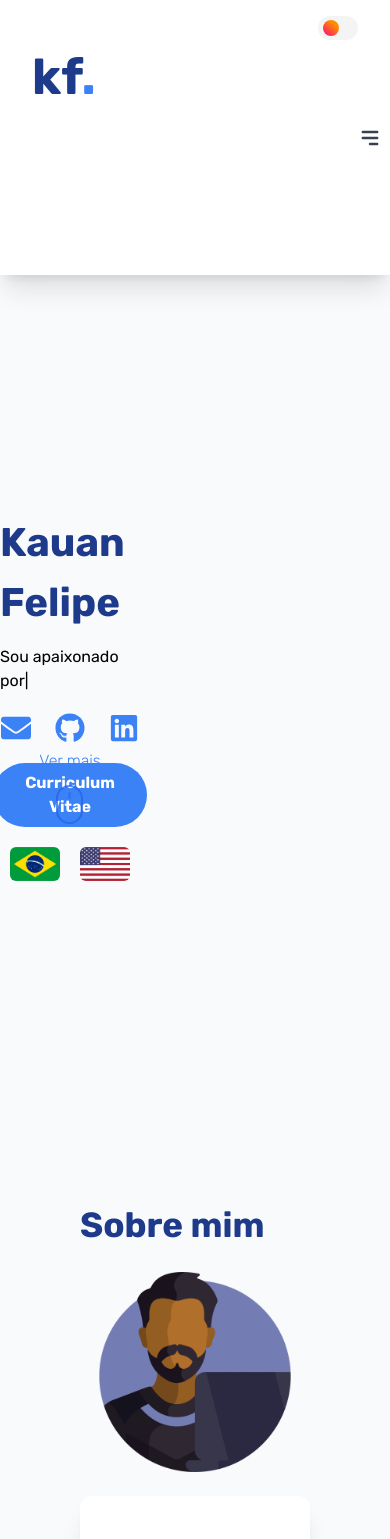
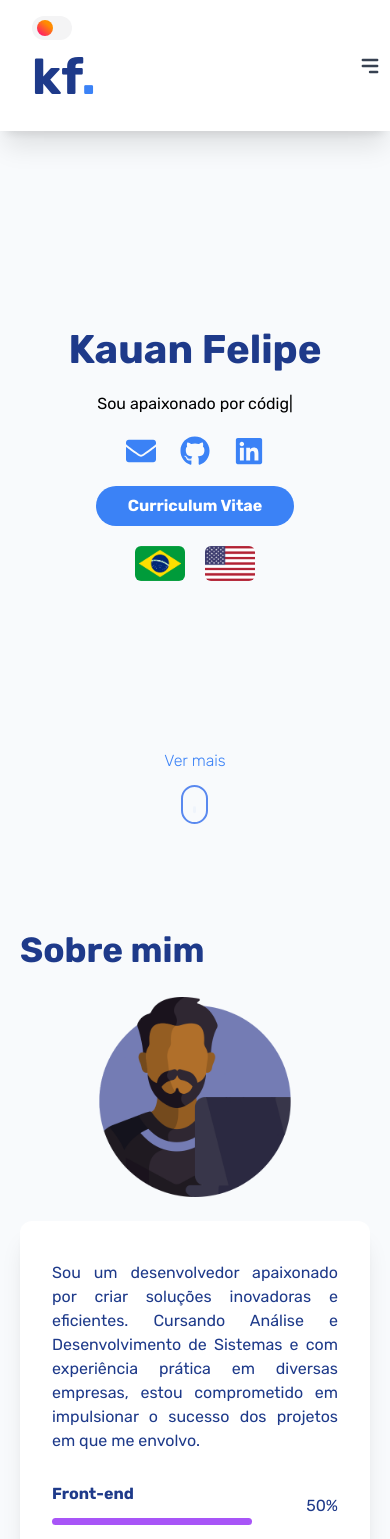
Before and after one commit to kauanfelipe96/personal-portfolio, a React (Vite) app: page / in a window 390 px wide. Shown: the top 1539 px of the page. Built offline with nearby package versions, Linux system fonts and the light colour scheme.

Commit message:
responsive mode

```diff
--- a/src/App.jsx
+++ b/src/App.jsx
@@ -22,7 +22,7 @@ function App() {
   return (
     <div className="md:flex flex-col md:flex-row md:min-h-screen w-full">
       <SidebarComponent setDarkMode={setDarkMode} darkMode={darkMode} />
-      <div>
+      <div className="lg:ml-[256px] ml-0">
         <Home />
         <About />
         <Experiences />
--- a/src/components/About.jsx
+++ b/src/components/About.jsx
@@ -2,7 +2,7 @@ import persona from '../assets/images/persona.png'
 
 export default function About() {
   return (
-    <section className="dark:bg-slate-950 px-20 py-20" id="about">
+    <section className="dark:bg-slate-950 lg:px-20 px-5 py-20" id="about">
       <h2 className="dark:bg-slate-950 dark:text-slate-50 text-[35px] text-blue-900 font-bold">Sobre mim</h2>
       <div className="flex xl:flex-row flex-col items-center justify-between gap-6 mt-5">
         <img src={persona} alt="Avatar" className="w-[200px] h-[200px]" />
--- a/src/components/Experiences.jsx
+++ b/src/components/Experiences.jsx
@@ -2,7 +2,7 @@ import { PiBriefcaseDuotone, PiGraduationCapDuotone } from "react-icons/pi";
 
 export default function Experiences() {
   return (
-    <section className="dark:bg-slate-950 px-20 py-20" id="experience">
+    <section className="dark:bg-slate-950 lg:px-20 px-5 py-20" id="experience">
       <h2 className="dark:text-slate-50 dark:bg-slate-950 text-[35px] text-blue-900 font-bold mb-5">Experiências</h2>
       <div className="flex xl:flex-row flex-col gap-10">
         <div className="xl:w-[50%] w-[100%] h-full dark:bg-slate-950 dark:border-blue-500 dark:border  bg-white rounded-xl py-10 px-8 shadow-xl justify-between gap-10">
--- a/src/components/Home.jsx
+++ b/src/components/Home.jsx
@@ -8,7 +8,7 @@ import usa from '../assets/images/usa-icon.png'
 export default function Home() {
   return (
     <>
-      <section className="h-[100vh] w-[calc(100vw-250px)] dark:bg-slate-950 flex flex-col items-center justify-center" id="home">
+      <section className="h-[100vh] dark:bg-slate-950 flex flex-col items-center md:justify-center justify-start lg:pt-0 pt-80" id="home">
         <div className="teste">
         </div>
         <h1 className="text-[40px] dark:text-slate-50 text-blue-900 font-bold">Kauan Felipe</h1>
--- a/src/components/SidebarComponent.jsx
+++ b/src/components/SidebarComponent.jsx
@@ -16,15 +16,15 @@ export default function SidebarComponent({ setDarkMode, darkMode }) {
   };
 
   return (
-    <div className="dark:shadow-black md:flex flex-col md:flex-row md:min-h-screen w-full shadow-xl">
-      <div onClick={() => setOpenDropdown(false)} className="flex flex-col w-full md:w-64 text-gray-700 bg-white flex-shrink-0" x-data="{ open: false }">
+    <div className="dark:shadow-black md:flex flex-col md:flex-row md:min-h-screen fixed w-full z-10">
+      <div onClick={() => setOpenDropdown(false)} className="flex flex-col w-full md:w-64 text-gray-700 bg-white flex-shrink-0 shadow-xl" x-data="{ open: false }">
         <div className="dark:bg-slate-900 flex-shrink-0 pl-8 pr-2 py-4 flex flex-row items-center justify-between">
           <div className="flex flex-col w-full">
-            <label className="switch self-end">
+            <label className="switch lg:self-end self-start">
               <input type="checkbox" onChange={() => setDarkMode(!darkMode)} checked={darkMode} />
               <span className="slider"></span>
             </label>
-            <a href="#" className="dark:text-slate-50 text-[50px] font-bold text-blue-900 mb-36">kf<span className="text-blue-500">.</span></a>
+            <a href="#" className="dark:text-slate-50 text-[50px] font-bold text-blue-900 lg:mb-36 mb-0">kf<span className="text-blue-500">.</span></a>
           </div>
           <button className="rounded-lg md:hidden rounded-lg focus:outline-none focus:shadow-outline" onClick={toggleMenu}>
             <svg fill="currentColor" viewBox="0 0 20 20" className="w-6 h-6">
--- a/src/index.css
+++ b/src/index.css
@@ -13,6 +13,7 @@ body {
   font-optical-sizing: auto;
   font-style: normal;
   background-color: #f8fafc;
+  max-width: 100vw;
 }
 
 .switch {
```
Also changed, not shown: 1 other file (tests, documents, lock files or other folders).
